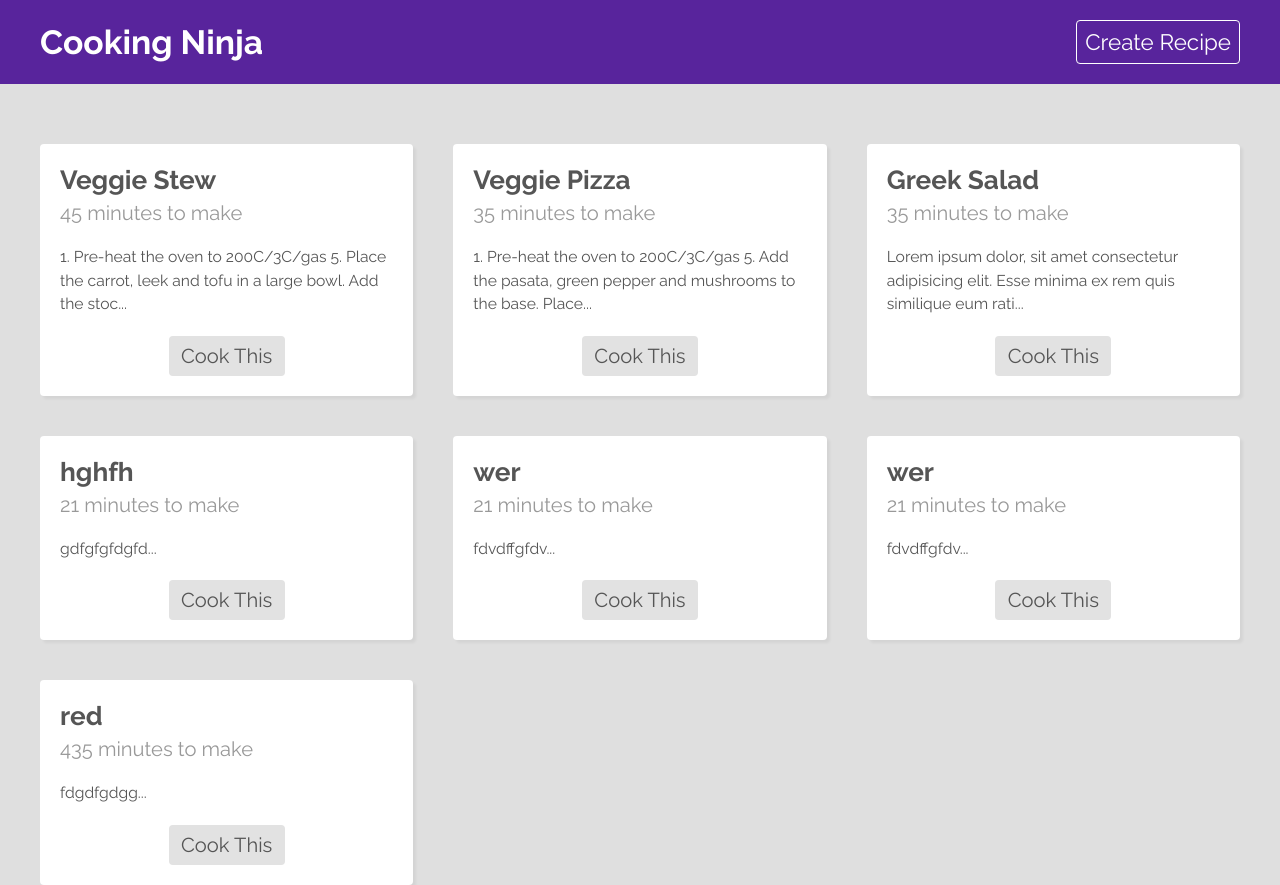
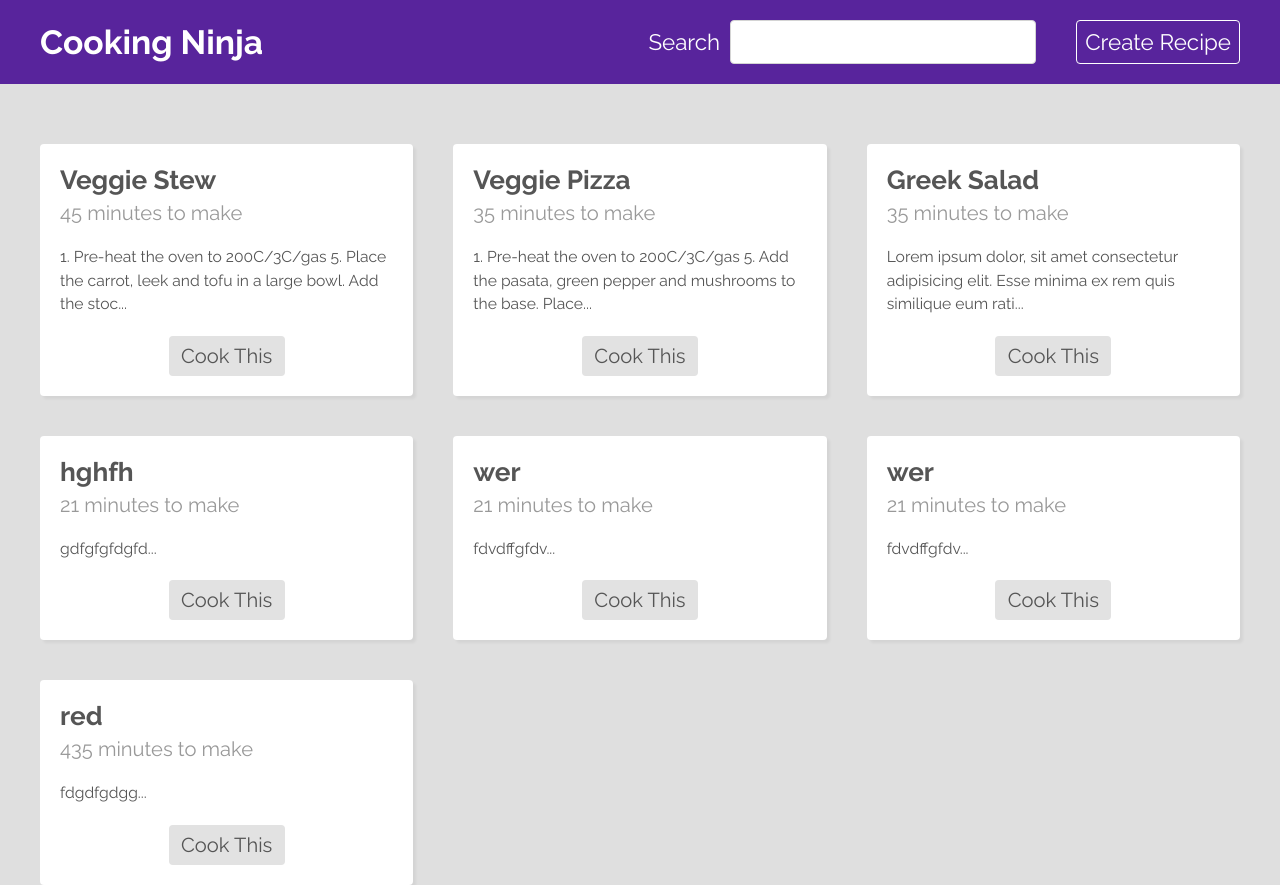
Before and after one commit to KieranWebDev/RecipeDirectory-ReactAndFirebase, a React (Create React App) app: page / in a window 1280 px wide. Built offline with nearby package versions, Linux system fonts and the light colour scheme; data requests are answered from the project's data file.

Commit message:
made search bar component for navbar

```diff
--- a/src/components/navbar/Navbar.js
+++ b/src/components/navbar/Navbar.js
@@ -1,5 +1,10 @@
 import { Link } from 'react-router-dom';
+
+//styles
 import './navbar.css';
+
+//components
+import SearchBar from '../searchBar/Searchbar';
 
 export default function Navbar() {
   return (
@@ -8,6 +13,7 @@ export default function Navbar() {
         <Link className="logo" to="/">
           <h1> Cooking Ninja</h1>
         </Link>
+        <SearchBar />
         <Link to="/create">Create Recipe</Link>
       </nav>
     </div>
--- /dev/null
+++ b/src/components/searchBar/Searchbar.js
@@ -0,0 +1,29 @@
+import { useState } from 'react';
+import { useNavigate } from 'react-router-dom';
+
+//styles
+import './searchBar.css';
+
+export default function Searchbar() {
+  const [term, setTerm] = useState('');
+  const navigate = useNavigate();
+
+  function handleSubmit(e) {
+    e.preventDefault();
+    navigate(`/search?q=${term}`);
+  }
+
+  return (
+    <div className="search-bar">
+      <form onSubmit={handleSubmit}>
+        <label htmlFor="search">Search</label>
+        <input
+          type="text"
+          id="search"
+          onChange={(e) => setTerm(e.target.value)}
+          required
+        />
+      </form>
+    </div>
+  );
+}
--- /dev/null
+++ b/src/components/searchBar/searchBar.css
@@ -0,0 +1,8 @@
+.search-bar form {
+  display: flex;
+  align-items: center;
+}
+
+.search-bar input {
+  margin-left: 10px;
+}
```
